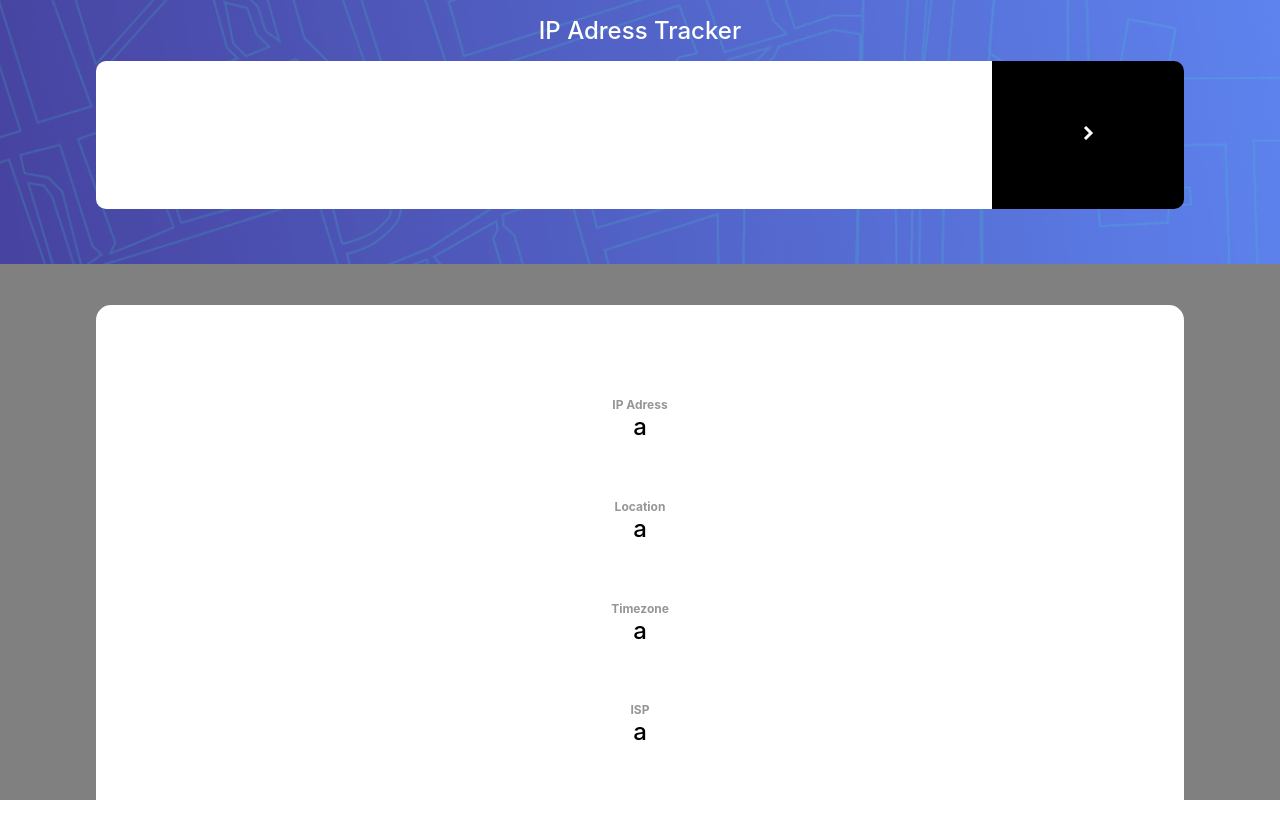
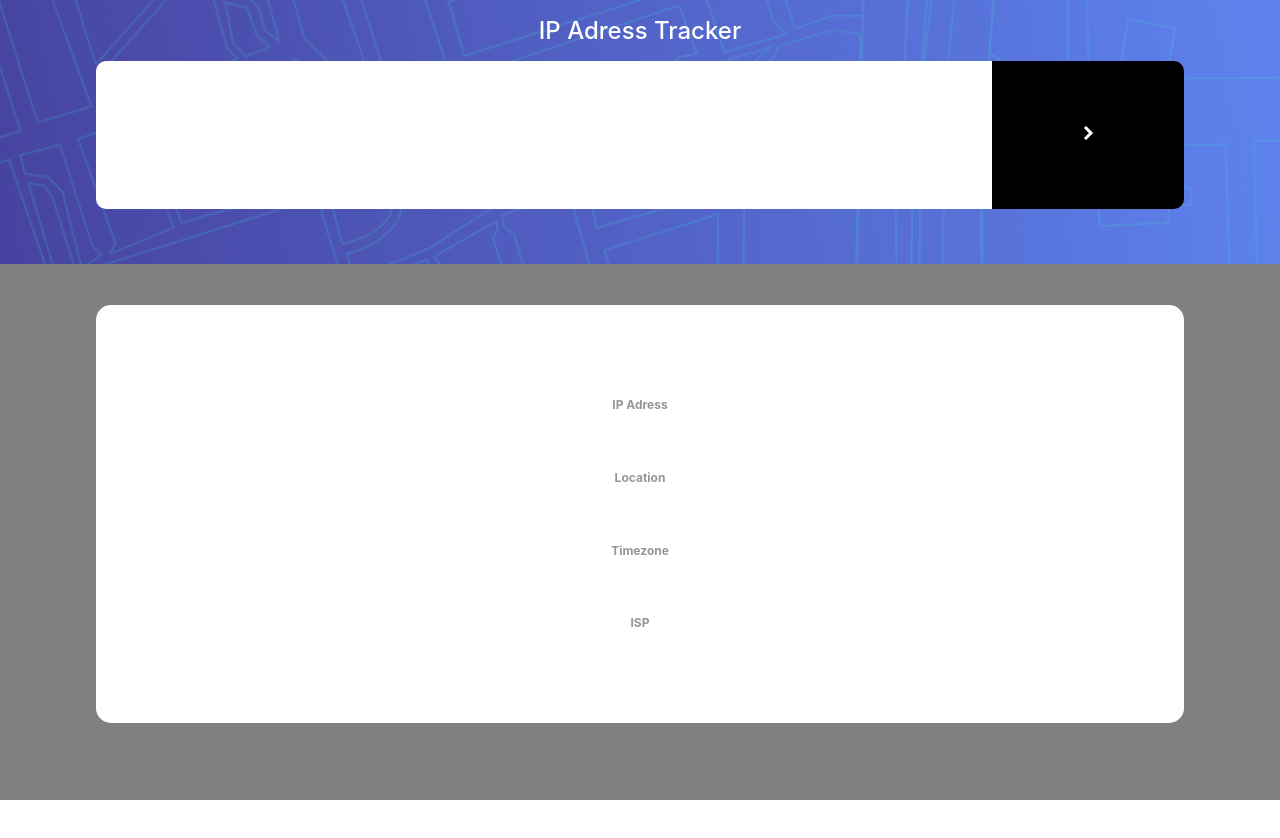
Before and after one commit to pongpwner/ip-adress-tracker, a React (Create React App) app: page / in a window 1280 px wide. After the commit the page ends 800 px from the top, so only its background shows below. Built offline with nearby package versions, Linux system fonts and the light colour scheme.

Commit message:
implemented geo location ip api

```diff
--- a/src/App.js
+++ b/src/App.js
@@ -1,13 +1,44 @@
 import SearchBar from "./components/search-bar/search-bar.component";
 import Result from "./components/result/result.component";
 import "./App.scss";
+import React, { useState, useEffect } from "react";
 
 function App() {
+  const [search, setSearch] = useState("");
+  const [ip, setIp] = useState("");
+  const [location, setLocation] = useState("");
+  const [timezone, setTimezone] = useState("");
+  const [isp, setIsp] = useState("");
+  const GEO_API = {
+    key: "at_Fxgi57nTte7k4eYDuEuw6vdlmLSBi",
+    base: "https://geo.ipify.org/api/v2/country,city?",
+  };
+
+  const onSubmit = () => {
+    fetch(`${GEO_API.base}apiKey=${GEO_API.key}&ipAddress=${search}`)
+      .then((response) => response.json())
+      .then((data) => {
+        console.log(data);
+        setIp(data.ip);
+        setLocation(
+          `${data.location.city}, ${data.location.region} ${data.location.postalCode}`
+        );
+        setTimezone(`UTC${data.location.timezone}`);
+        setIsp(data.isp);
+      })
+      .catch((error) => {
+        console.log("invalid ip");
+        setIp("");
+        setLocation("");
+        setTimezone("");
+        setIsp("");
+      });
+  };
   return (
     <div className="App">
       <h1>IP Adress Tracker</h1>
-      <SearchBar></SearchBar>
-      <Result />
+      <SearchBar search={search} setSearch={setSearch} onSubmit={onSubmit} />
+      <Result ip={ip} location={location} timezone={timezone} isp={isp} />
     </div>
   );
 }
--- a/src/components/result/result.component.jsx
+++ b/src/components/result/result.component.jsx
@@ -2,12 +2,12 @@ import React from "react";
 import "./result.styles.scss";
 import ResultInfo from "../result-info/result-info.component";
 
-const Result = () => (
+const Result = ({ ip, location, timezone, isp }) => (
   <div className="result">
-    <ResultInfo title="IP Adress" answer="a" />
-    <ResultInfo title="Location" answer="a" />
-    <ResultInfo title="Timezone" answer="a" />
-    <ResultInfo title="ISP" answer="a" />
+    <ResultInfo title="IP Adress" answer={ip} />
+    <ResultInfo title="Location" answer={location} />
+    <ResultInfo title="Timezone" answer={timezone} />
+    <ResultInfo title="ISP" answer={isp} />
   </div>
 );
 
--- a/src/components/search-bar/search-bar.component.jsx
+++ b/src/components/search-bar/search-bar.component.jsx
@@ -2,14 +2,16 @@ import React from "react";
 import "./search-bar.styles.scss";
 import arrow from "../../images/icon-arrow.svg";
 
-const SearchBar = () => (
+const SearchBar = ({ search, setSearch, onSubmit }) => (
   <div className="search-bar">
-    <form>
-      <input type="text"></input>
-      <button type="submit">
-        <img src={arrow} alt="arrow" />
-      </button>
-    </form>
+    <input
+      type="text"
+      value={search}
+      onChange={(event) => setSearch(event.target.value)}
+    ></input>
+    <button type="button" onClick={onSubmit}>
+      <img src={arrow} alt="arrow" />
+    </button>
   </div>
 );
 
--- a/src/components/search-bar/search-bar.styles.scss
+++ b/src/components/search-bar/search-bar.styles.scss
@@ -1,5 +1,4 @@
 .search-bar {
-  form {
   display: flex;
   border-radius: 15px;
   input {
@@ -16,4 +15,3 @@
     width: 15vw;
   }
 }
-}
```
Lines whose indentation alone changed are shown as unchanged.
